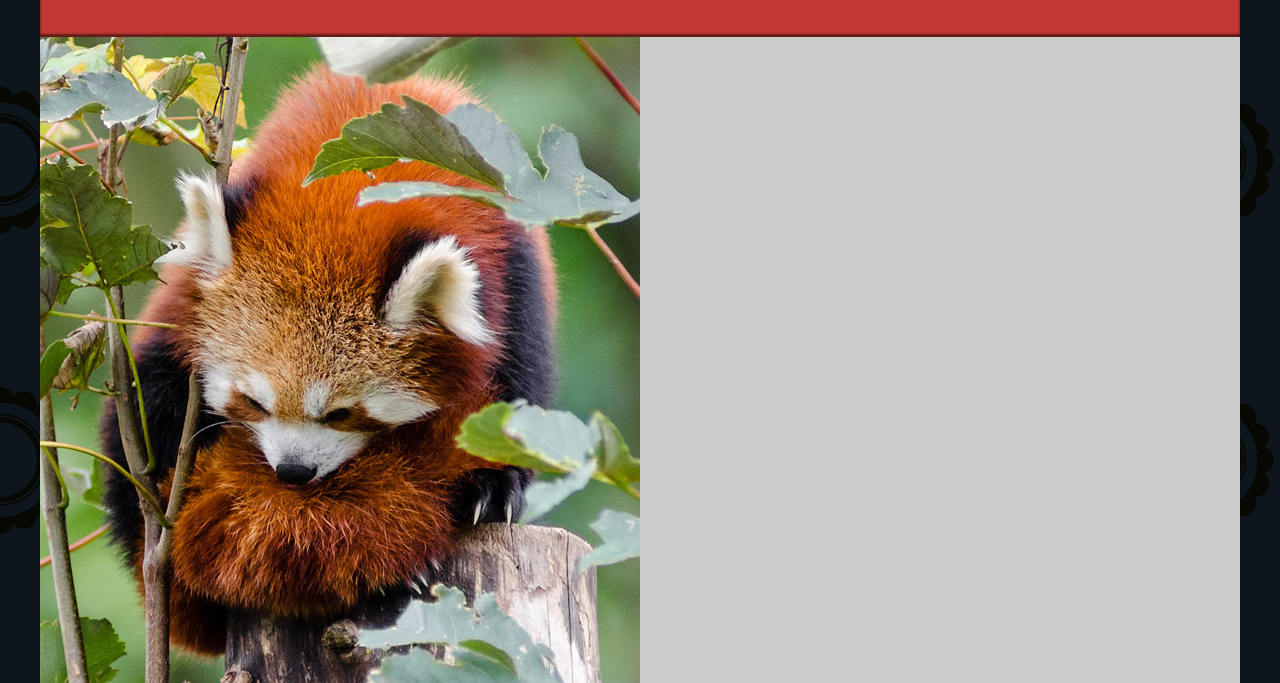
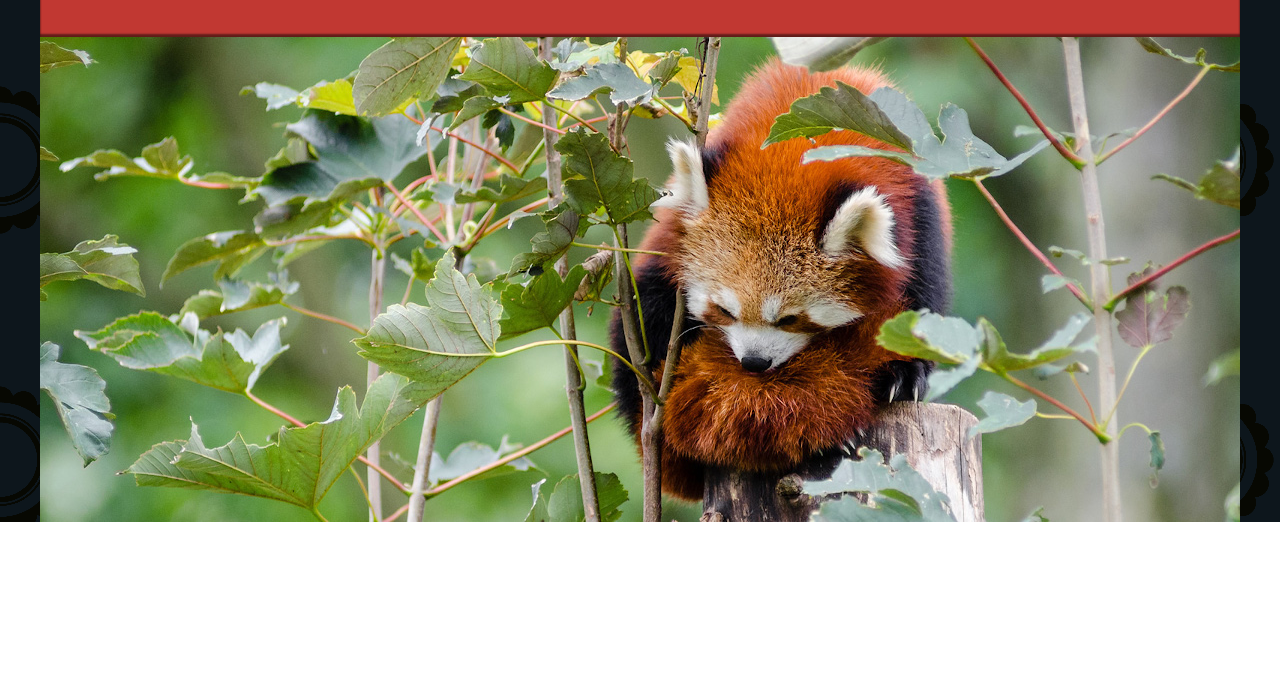
Before and after one commit to Alekur333/mdn-splash-page-start, a plain HTML site: page index.html in a window 1280 px wide. Shown: the part 740-1423 px from the top of the page. After the commit the page ends 1262 px from the top, so only its background shows below. Drawn offline with nearby package versions, Linux system fonts and the light colour scheme.

Commit message:
corrected srcset&sizes

```diff
--- a/index.html
+++ b/index.html
@@ -148,7 +148,11 @@
         <!-- insert picture element -->
         <picture>
 
-          <img src="red-panda_1200.jpg" alt="red-panda" srcset="red-panda_portrait.jpg" sizes="w: 600px">
+          <img src="red-panda_1200.jpg"
+               alt="red-panda"
+               srcset="red-panda_portrait.jpg 600w,
+               red-panda_1200.jpg 1200w"
+               sizes="(max-width: 600px) 600w">
         </picture>
       </div>
 
```
